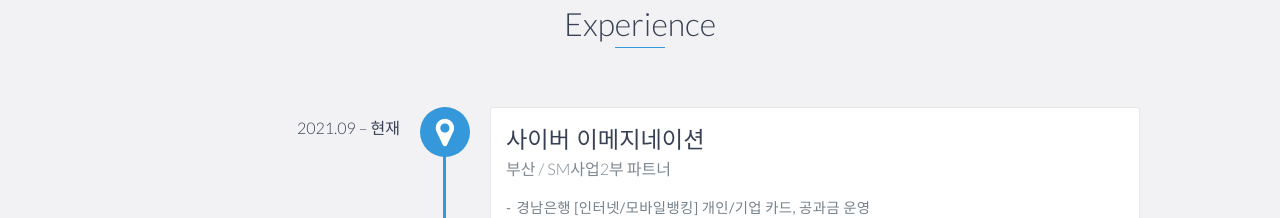
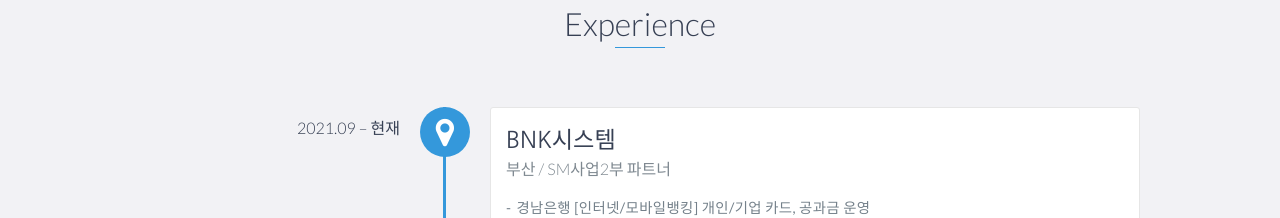
Before and after one commit to 9aram/porfolio-developer, a website: page index.html in a window 1280 px wide. Shown: the part 1160-1378 px from the top of the page. Drawn offline with nearby package versions, Linux system fonts and the light colour scheme.

Commit message:
edit current company

```diff
--- a/index.html
+++ b/index.html
@@ -100,7 +100,7 @@
         <div id="experience-timeline">
 
             <div data-date="2021.09 – 현재">
-                <h3><a href="https://www.cyber-i.com/main/main/main.cmd" target="_blank">사이버 이메지네이션</a></h3>
+                <h3><a href="https://www.cyber-i.com/main/main/main.cmd" target="_blank">BNK시스템</a></h3>
                 <h4>부산 / SM사업2부 파트너</h4>
                 <ul class="dashed">
                     <li>경남은행 [인터넷/모바일뱅킹] 개인/기업 카드, 공과금 운영</li>
```
